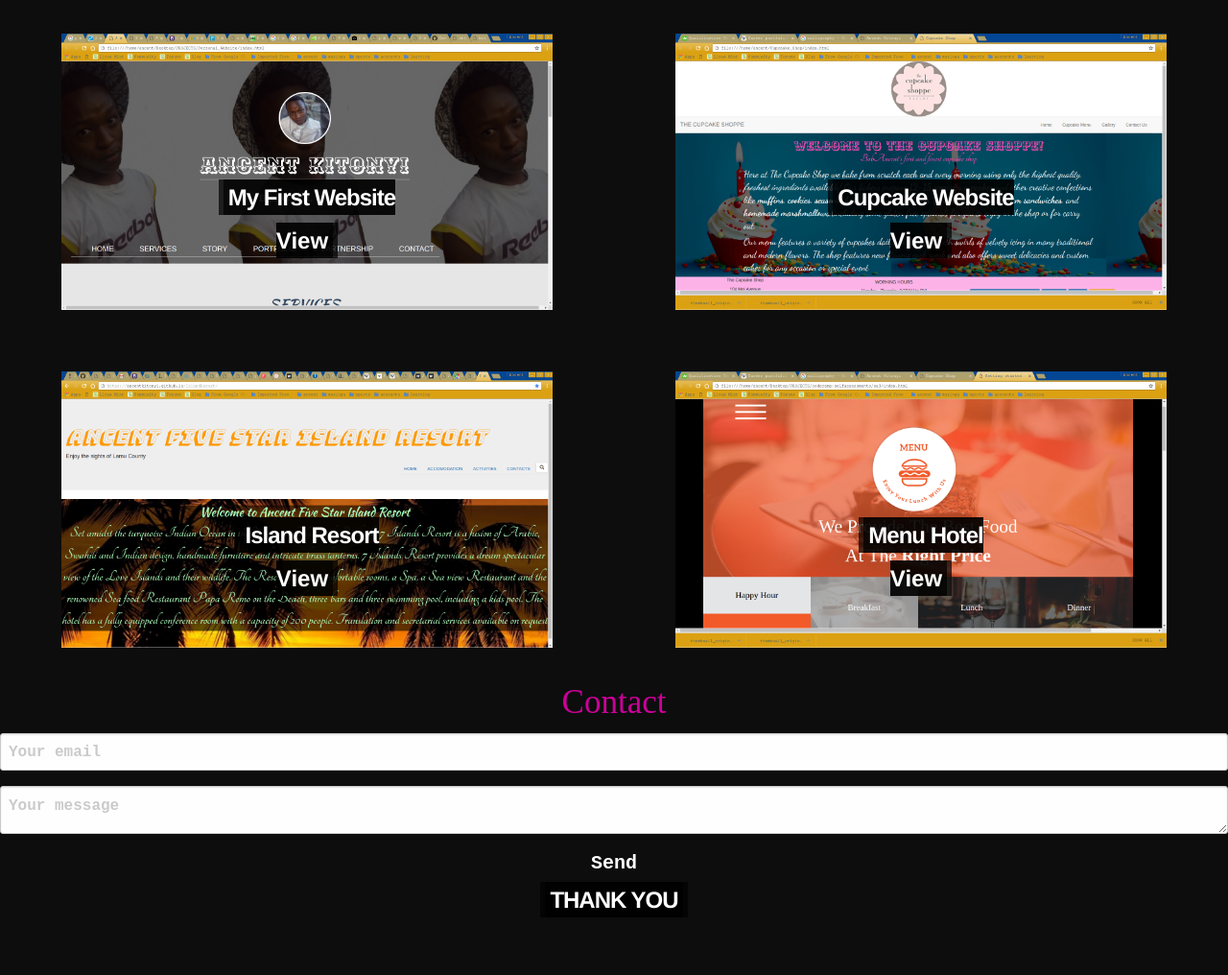
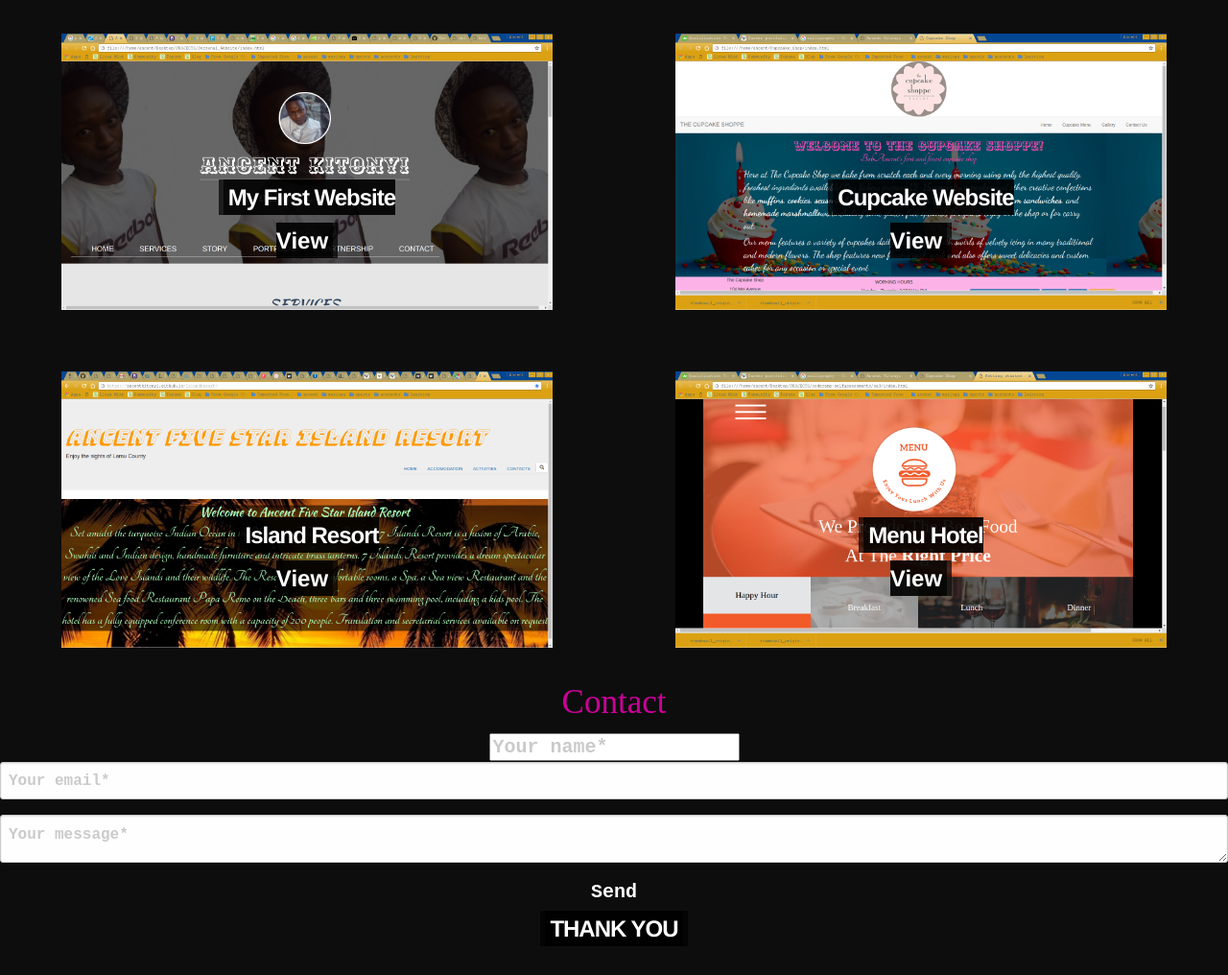
Before and after one commit to ancentkitonyi/Ancent_Dreezy, a plain HTML site: page index.html in a window 1280 px wide. Shown: the part 1904-2920 px from the top of the page at 96% size. Drawn offline with Linux system fonts and the light colour scheme.

Commit message:
final form

```diff
--- a/index.html
+++ b/index.html
@@ -90,8 +90,9 @@
    <div class="layout" id="contact">
      <h2>Contact</h2>
      <form method="POST" action="https://formspree.io/ancentkitonyi.m@gmail.com">
-       <input type="email" name="email" placeholder="Your email">
-       <textarea name="message" placeholder="Your message"></textarea>
+       <input name="name" type="name" placeholder="Your name*" >
+       <input type="email" name="email" placeholder="Your email*">
+       <textarea name="message" placeholder="Your message*"></textarea>
        <button type="submit" value="Send">Send</button>
      </form>
      <p><span>THANK YOU</span></p>
```
